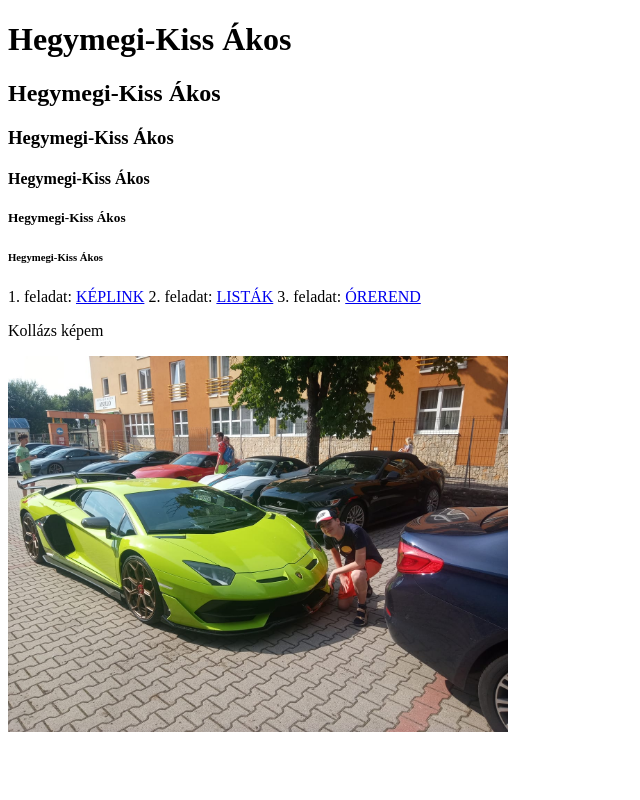
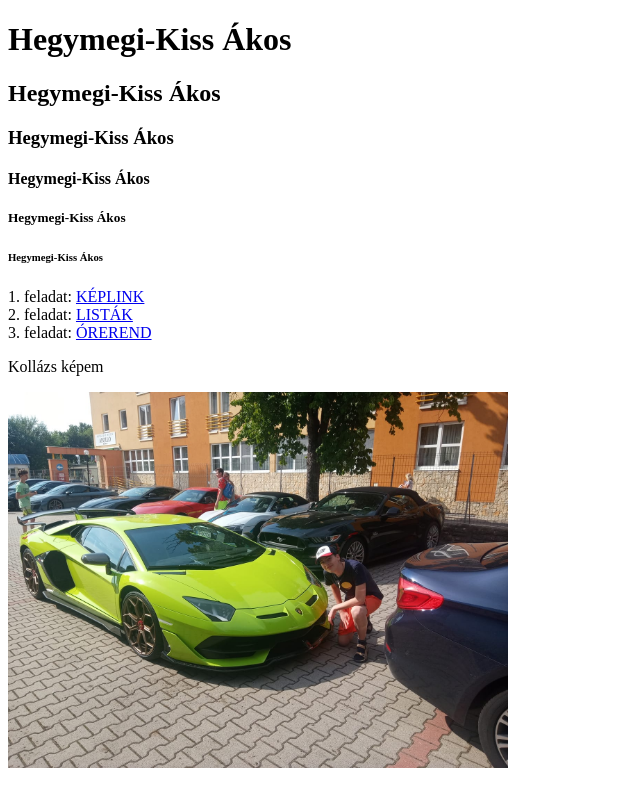
Before and after one commit to Hegymegi-Akos/kollazs_jo, a plain HTML site: page index.html in a window 1280 px wide. Shown: the whole page, without its empty margins (0-640 px from the left). Drawn offline with Linux system fonts and the light colour scheme.

Commit message:
Update index.html

```diff
--- a/index.html
+++ b/index.html
@@ -10,10 +10,9 @@
      <h4>Hegymegi-Kiss Ákos</h4>
      <h5>Hegymegi-Kiss Ákos</h5>
     <h6>Hegymegi-Kiss Ákos</h6>
-     1. feladat: <a href="https://hegymegi-akos.github.io/kollazs_jo/keplink.html" target="_blank">KÉPLINK</a>
-     2. feladat: <a href="https://hegymegi-akos.github.io/kollazs_jo/listak.html" target="_blank">LISTÁK</a>
-     3. feladat: <a href="https://hegymegi-akos.github.io/kollazs_jo/orarend.html" target="_blank">ÓREREND</a>
-    <br>
+     1. feladat: <a href="https://hegymegi-akos.github.io/kollazs_jo/keplink.html" target="_blank">KÉPLINK</a><br>
+     2. feladat: <a href="https://hegymegi-akos.github.io/kollazs_jo/listak.html" target="_blank">LISTÁK</a><br>
+     3. feladat: <a href="https://hegymegi-akos.github.io/kollazs_jo/orarend.html" target="_blank">ÓREREND</a><br>
     <p>Kollázs képem</p>
 
     <img src="https://github.com/Hegymegi-Akos/kollazs_jo/blob/main/%C3%81kos%20lambo.jpg?raw=true"   alt"kép" title="kép" width=500>
```
